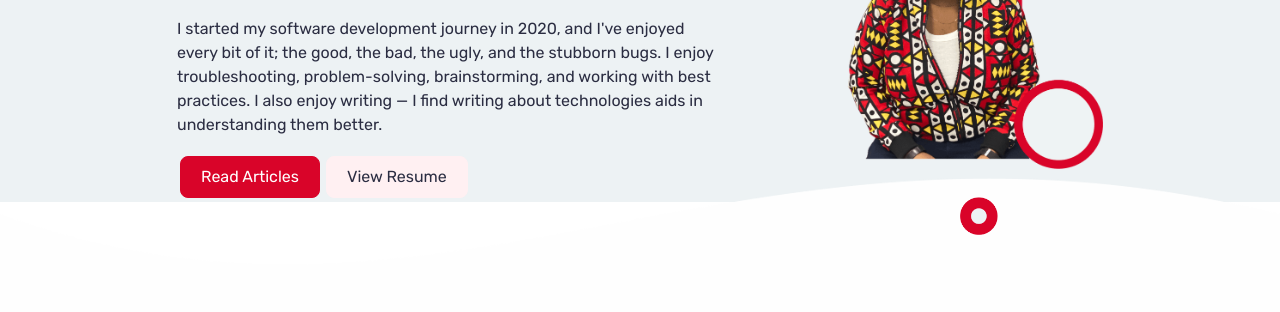
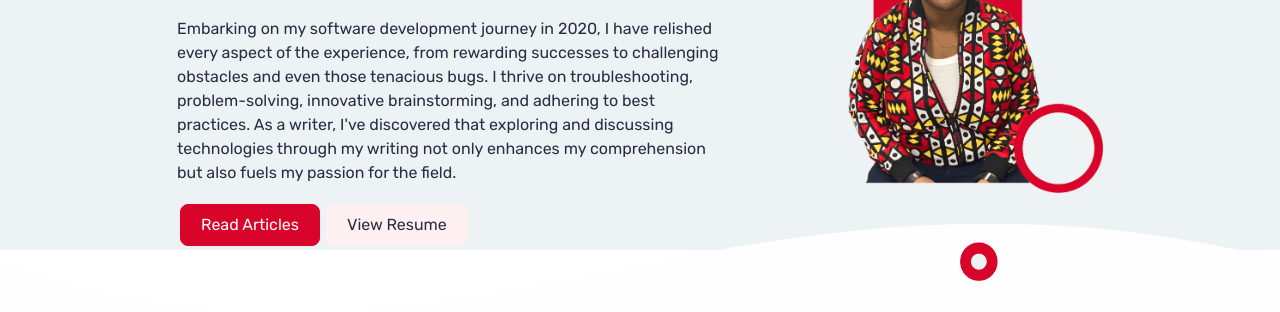
Before and after one commit to Netacci/portfolio, a plain HTML site: page index.html in a window 1280 px wide. Shown: the part 289-601 px from the top of the page. Drawn offline with nearby package versions, Linux system fonts and the light colour scheme.

Commit message:
change hero text

```diff
--- a/index.html
+++ b/index.html
@@ -146,14 +146,16 @@
 						<div class="hero-details col-12 col-md-7 col-lg-6">
 							<h3 class="hero-text mb-2"> Hello! I'm Chineta Adinnu</h3>
 							<h1 class="hero-title mt-3">Frontend <span class="hero-span">Developer</span></h1>
-							<h1 class="hero-title mt-3">Ninja<span><svg class="ninja" width="54" height="54" viewBox="0 0 54 54" fill="none" xmlns="http://www.w3.org/2000/svg">
+							<h1 class="hero-title mt-3">Ninja<span>
+
+								<svg class="ninja" width="54" height="54" viewBox="0 0 54 54" fill="none" xmlns="http://www.w3.org/2000/svg">
 								<g id="Group 18">
 								<path id="ninja" d="M15.6667 24.3333C15.64 25.2667 16.0667 26.1733 16.7867 26.7867C18.7867 26.36 20.6533 25.5333 22.3333 24.3333C22.3333 22.52 20.84 21.0267 19 21.0267C17.16 21.0267 15.6933 22.4933 15.6667 24.3333ZM31.6667 24.3333C33.3467 25.5067 35.2133 26.3333 37.2133 26.76C37.9333 26.1467 38.36 25.24 38.3333 24.3333C38.3333 22.4667 36.84 20.9733 35 20.9733C33.16 20.9733 31.6667 22.4667 31.6667 24.3333ZM27 35C20.3352 35.0962 13.7573 33.6077 7.77551 30.6716C6.56091 30.0754 5.79635 28.8525 5.70187 27.5028L5.66668 27C5.66668 24.6937 6.04903 22.4137 6.78593 20.2435C7.34376 18.6007 9.06805 17.743 10.7888 17.9644C21.5519 19.3491 32.4481 19.3491 43.2112 17.9644C44.932 17.743 46.6563 18.6007 47.2141 20.2435C47.951 22.4137 48.3333 24.6937 48.3333 27L48.298 27.5052C48.2036 28.8536 47.4405 30.0756 46.2273 30.6717C40.2581 33.605 33.6707 35.0928 27 35ZM27 53.6667C30.5019 53.6667 33.9696 52.9769 37.2049 51.6368C40.4402 50.2967 43.38 48.3324 45.8562 45.8562C48.3324 43.3799 50.2967 40.4402 51.6368 37.2049C52.9769 33.9695 53.6667 30.5019 53.6667 27C53.6667 19.9276 50.8572 13.1448 45.8562 8.14382C40.8552 3.14285 34.0724 0.333336 27 0.333336C23.4981 0.333336 20.0305 1.02308 16.7951 2.36321C13.5598 3.70333 10.6201 5.66759 8.14383 8.14382C3.14286 13.1448 0.333344 19.9276 0.333344 27C0.333344 34.0724 3.14286 40.8552 8.14383 45.8562C13.1448 50.8571 19.9276 53.6667 27 53.6667Z" fill="#2b2d42"/>
 								<circle id="eye1" r="3.45734" transform="matrix(1 0 0 -1 18.9067 24.2071)" fill="#D90429"/>
 								<circle id="eye2" r="3.45734" transform="matrix(1 0 0 -1 34.9699 24.2071)" fill="#D90429"/>
 								</g>
 								</svg></span></h1>
-							<p class="hero-p mt-4"> I started my software development journey in 2020, and I've enjoyed every bit of it; the good, the bad, the ugly, and the stubborn bugs. I enjoy troubleshooting, problem-solving, brainstorming, and working with best practices. I also enjoy writing — I find writing about technologies aids in understanding them better.</p>
+							<p class="hero-p mt-4"> Embarking on my software development journey in 2020, I have relished every aspect of the experience, from rewarding successes to challenging obstacles and even those tenacious bugs. I thrive on troubleshooting, problem-solving, innovative brainstorming, and adhering to best practices. As a writer, I've discovered that exploring and discussing technologies through my writing not only enhances my comprehension but also fuels my passion for the field.</p>
 							<div class="buttons d-flex flex-row ">
 								<a target="_blank"  href="https://netacci.hashnode.dev/" class="button-primary">Read Articles</a>
 								<a target="_blank" href="https://drive.google.com/file/d/16hfaj7FJz-oCBOCfalUlIZqBqcVZBY5j/view?usp=sharing" class="button-secondary">View Resume</a>
```
